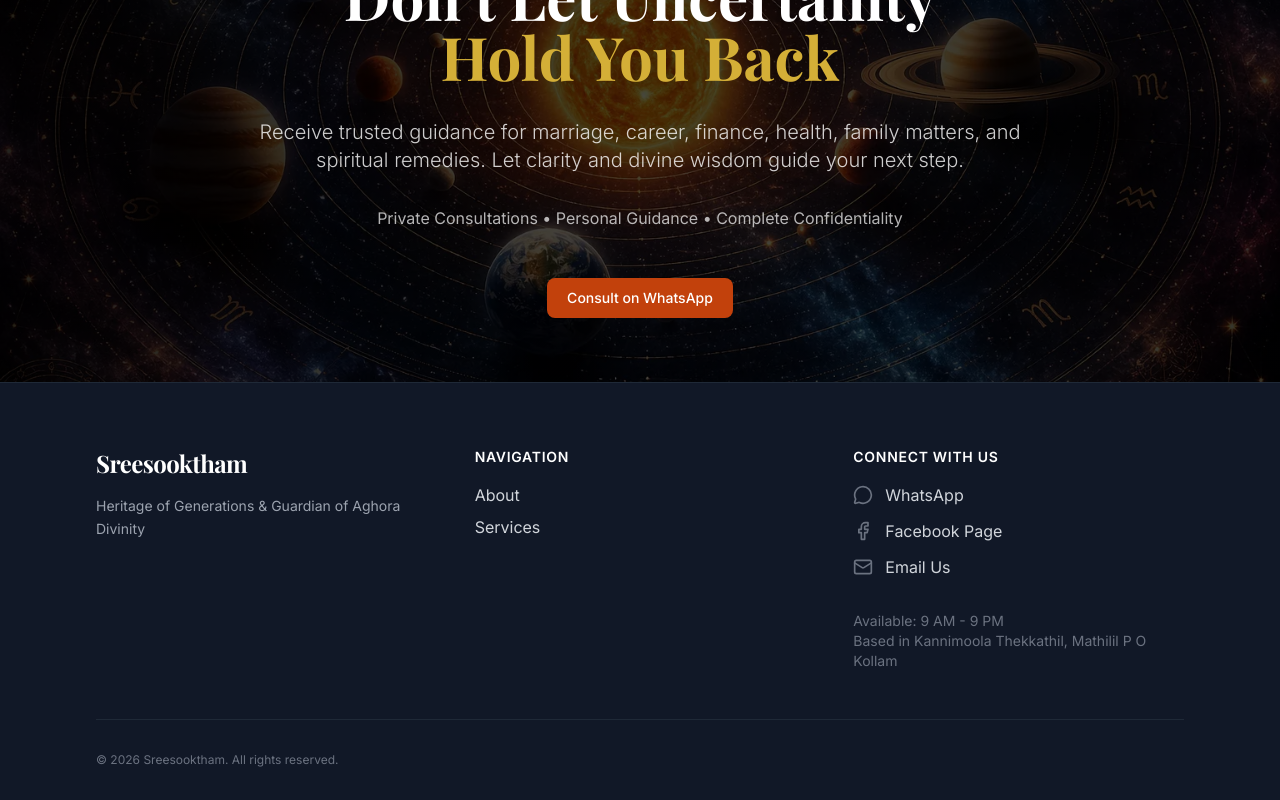
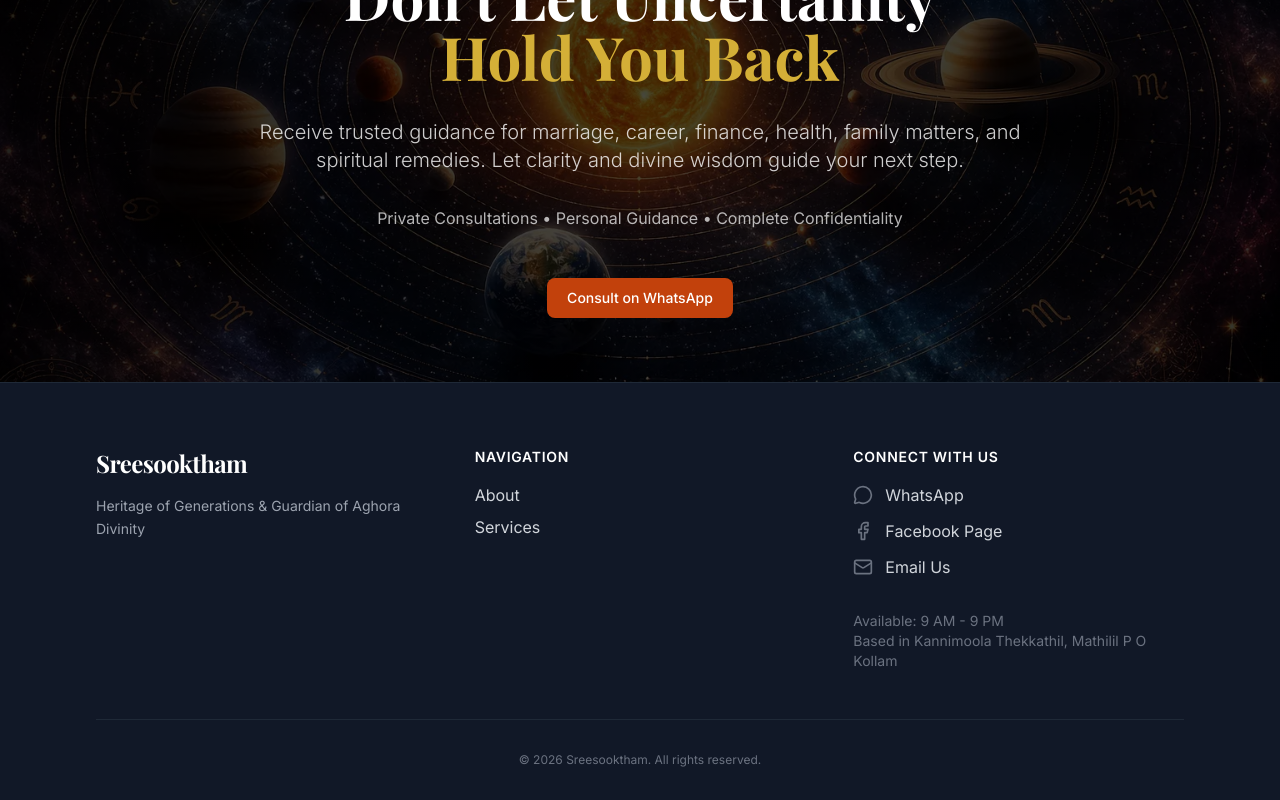
Before and after one commit to Akshay-Jayan3/astrology-template, a Next.js app: page / in a window 1280 px wide. Shown: the part 4017-4817 px from the top of the page. Built offline with nearby package versions, Linux system fonts and the light colour scheme; a web font is replaced by a local one.

Commit message:
analytics added

```diff
--- a/app/layout.tsx
+++ b/app/layout.tsx
@@ -3,6 +3,7 @@
 import data from "../data/site.json";
 import Navbar from "../components/layout/navbar";
 import Footer from "../components/layout/Footer";
+import { Analytics } from '@vercel/analytics/next';
 
 const inter = Inter({ subsets: ["latin"], variable: "--font-inter" });
 const playfair = Playfair_Display({ subsets: ["latin"], variable: "--font-playfair" });
@@ -20,6 +21,7 @@
         <div className="flex-grow">
           {children}
         </div>
+        <Analytics />
         <Footer data={data} />
       </body>
     </html>
--- a/components/layout/Footer.tsx
+++ b/components/layout/Footer.tsx
@@ -76,7 +76,7 @@
           </div>
         </div>
 
-        <div className="border-t border-gray-800 pt-8 flex flex-col md:flex-row items-center justify-between text-xs text-gray-500">
+        <div className="border-t border-gray-800 pt-8 flex flex-col md:flex-row items-center justify-center text-xs text-gray-500">
           <p>© {new Date().getFullYear()} {data.site.name}. All rights reserved.</p>
         </div>
 
--- a/package.json
+++ b/package.json
@@ -8,6 +8,7 @@
     "start": "next start"
   },
   "dependencies": {
+    "@vercel/analytics": "^2.0.1",
     "clsx": "^2.1.0",
     "lucide-react": "^1.8.0",
     "next": "14.2.0",
```
